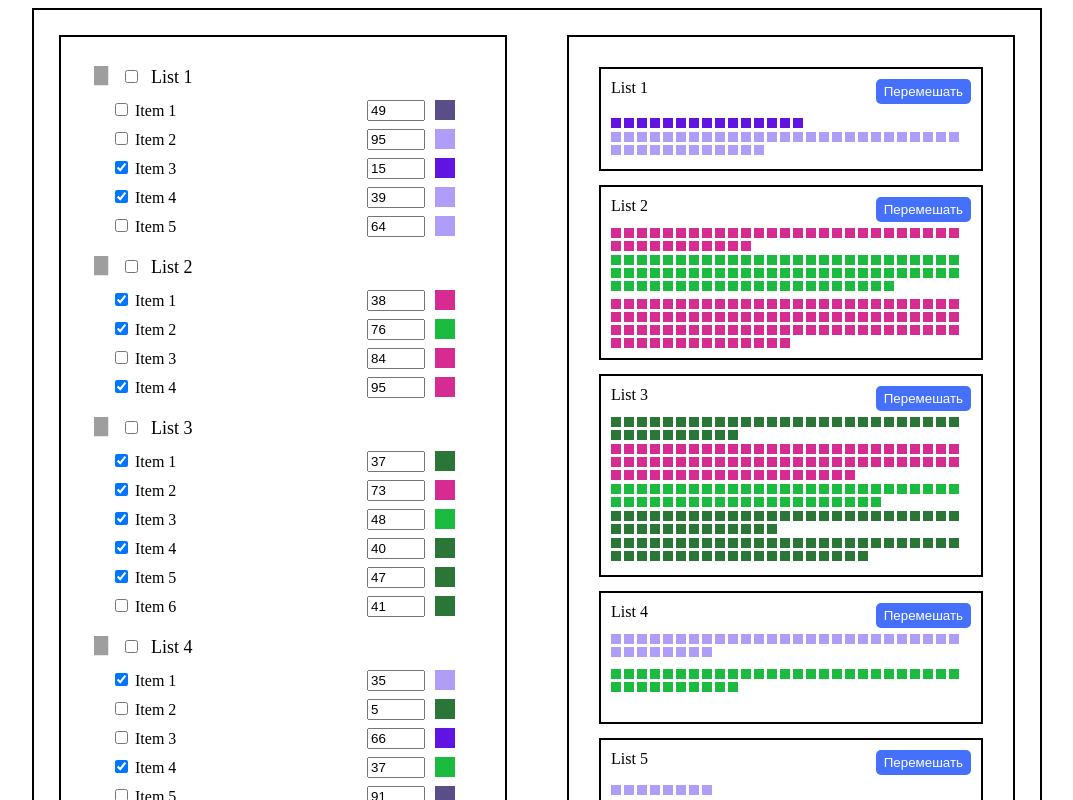
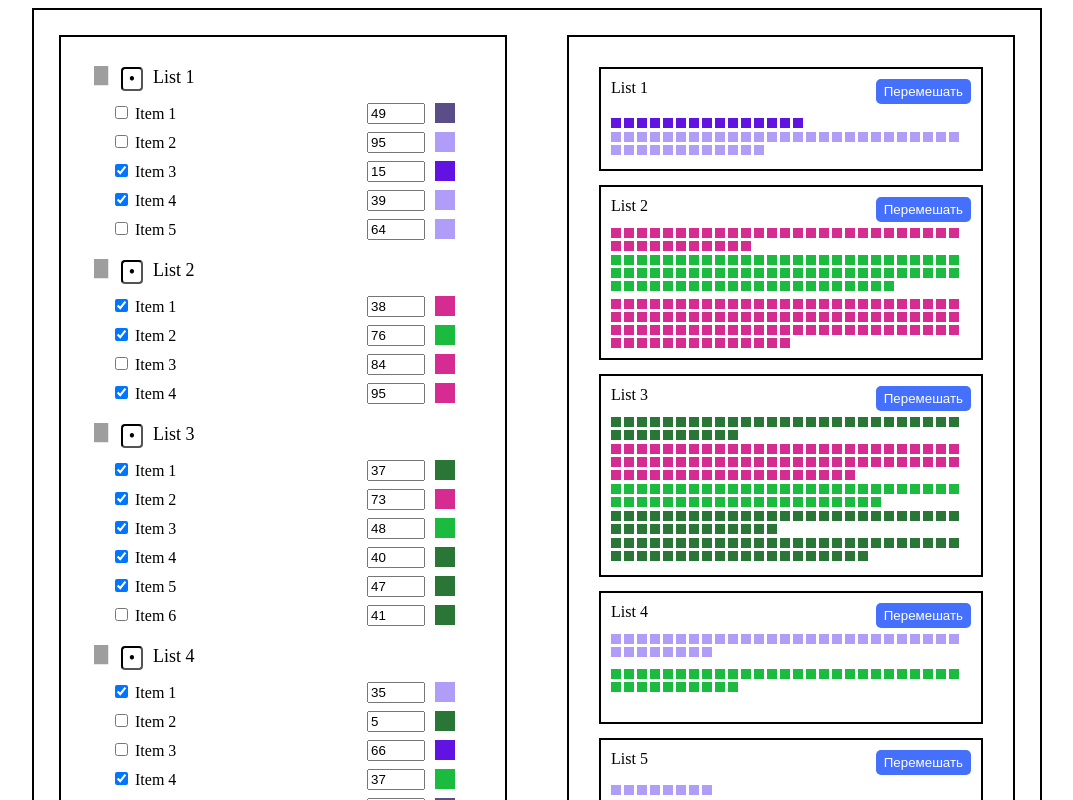
Before and after one commit to daria-vikhoreva/lists-test-task, a Vue app: page / in a window 1280 px wide. Shown: the top 800 px of the page, without its empty margins (103-1176 px from the left). Built offline with nearby package versions, Linux system fonts and the light colour scheme; grey boxes are pictures that could not be loaded.

Commit message:
add logic for UiCheckbox, refactor

```diff
--- a/src/components/AppList.vue
+++ b/src/components/AppList.vue
@@ -14,7 +14,9 @@
 			</div>
 			<UiCheckbox
 				class="list__checkbox"
-				@click="checkedAll"
+				@change-checkbox="toggleCheckbox"
+				:all-checked="areAllItemsChecked()"
+				:some-checked="hasSomeItemsChecked()"
 			/>
 			List {{ index + 1 }}
 		</div>
@@ -59,8 +61,14 @@ export default {
 		toggleList() {
 			this.listIsOpen = !this.listIsOpen
 		},
-		checkedAll() {
+		toggleCheckbox() {
 			this.listsStore.toggleCheckedList(this.index)
+		},
+		areAllItemsChecked() {
+			return this.listsStore.allItemsChecked(this.index)
+		},
+		hasSomeItemsChecked() {
+			return this.listsStore.hasUncheckedItems(this.index)
 		},
 	},
 }
--- a/src/components/Ui/UiCheckbox.vue
+++ b/src/components/Ui/UiCheckbox.vue
@@ -1,17 +1,74 @@
 <template>
-	<div class="checkbox">
-		<input
-			type="checkbox"
-			id="checkbox"
-		/>
-		<label for="checkbox"></label>
+	<div
+		class="checkbox"
+		@click="clickCheckbox"
+	>
+		<div
+			class="checkbox__content"
+			:class="{
+				checkbox__content_checked: areAllChecked,
+				checkbox__content_dotted: areSomeChecked,
+			}"
+		></div>
 	</div>
 </template>
 
 <script>
 export default {
 	name: 'UiCheckbox',
+	props: {
+		allChecked: Boolean,
+		someChecked: Boolean,
+	},
+	data() {
+		return {
+			areAllChecked: false,
+			areSomeChecked: false,
+		}
+	},
+	emits: ['change-checkbox'],
+	methods: {
+		clickCheckbox() {
+			this.$emit('change-checkbox')
+		},
+		setValues() {
+			this.areAllChecked = this.allChecked
+			this.areSomeChecked = this.someChecked
+		},
+	},
+	beforeMount() {
+		this.setValues()
+	},
+	beforeUpdate() {
+		this.setValues()
+	},
 }
 </script>
 
-<style scoped></style>
+<style scoped>
+.checkbox {
+	height: 20px;
+	border: 2px inset #000;
+	border-radius: 4px;
+}
+.checkbox__content {
+	width: 18px;
+	height: 18px;
+}
+.checkbox__content.checkbox__content_checked::before {
+	content: '\2713';
+	text-align: center;
+	color: black;
+	line-height: 20px;
+	width: 100%;
+	display: inline-block;
+}
+.checkbox__content.checkbox__content_dotted::before {
+	content: '\2022';
+	text-align: center;
+	color: black;
+	line-height: 20px;
+	width: 100%;
+	display: inline-block;
+}
+</style>
--- a/src/stores/index.js
+++ b/src/stores/index.js
@@ -7,12 +7,16 @@ export const useListsStore = defineStore('lists', () => {
 
 	const setParameter = (id, parameter, value) => {
 		const item = findItemById(id)
-		item[parameter] = value
+		if (item) {
+			item[parameter] = value
+		}
 	}
 
 	const deleteItem = (id) => {
 		const item = findItemById(id)
-		item.count = item.count - 1
+		if (item) {
+			item.count -= 1
+		}
 	}
 
 	const findItemById = (id) => {
@@ -25,17 +29,6 @@ export const useListsStore = defineStore('lists', () => {
 		return null
 	}
 
-	const findListByItemId = (id) => {
-		for (let i = 0; i < lists.length; i++) {
-			const list = lists[i]
-			const foundItem = list.find((item) => item.id === id)
-			if (foundItem) {
-				return i
-			}
-		}
-		return null
-	}
-
 	const toggleChecked = (id) => {
 		const item = findItemById(id)
 		if (item) {
@@ -43,18 +36,26 @@ export const useListsStore = defineStore('lists', () => {
 		}
 	}
 
-	const toggleCheckedList = (listIndex) => {
+	const hasUncheckedItems = (listIndex) => {
 		const allChecked = lists[listIndex].every((item) => item.checked)
 		const someChecked = lists[listIndex].some((item) => item.checked)
 
-		if (someChecked && !allChecked) {
-			return true
-		} else {
-			lists[listIndex] = lists[listIndex].map((item) => {
-				item.checked = !allChecked
-				return item
-			})
-		}
+		return someChecked && !allChecked
+	}
+
+	const allItemsChecked = (listIndex) => {
+		const allChecked = lists[listIndex].every((item) => item.checked)
+
+		return allChecked
+	}
+
+	const toggleCheckedList = (listIndex) => {
+		const allChecked = lists[listIndex].every((item) => item.checked)
+
+		lists[listIndex] = lists[listIndex].map((item) => {
+			item.checked = !allChecked
+			return item
+		})
 	}
 
 	const mixItems = (listIndex) => {
@@ -79,7 +80,8 @@ export const useListsStore = defineStore('lists', () => {
 		lists,
 		setParameter,
 		deleteItem,
-		findListByItemId,
+		hasUncheckedItems,
+		allItemsChecked,
 		toggleChecked,
 		toggleCheckedList,
 		mixItems,
```
Also changed, not shown: 1 other file (tests, documents, lock files or other folders).
